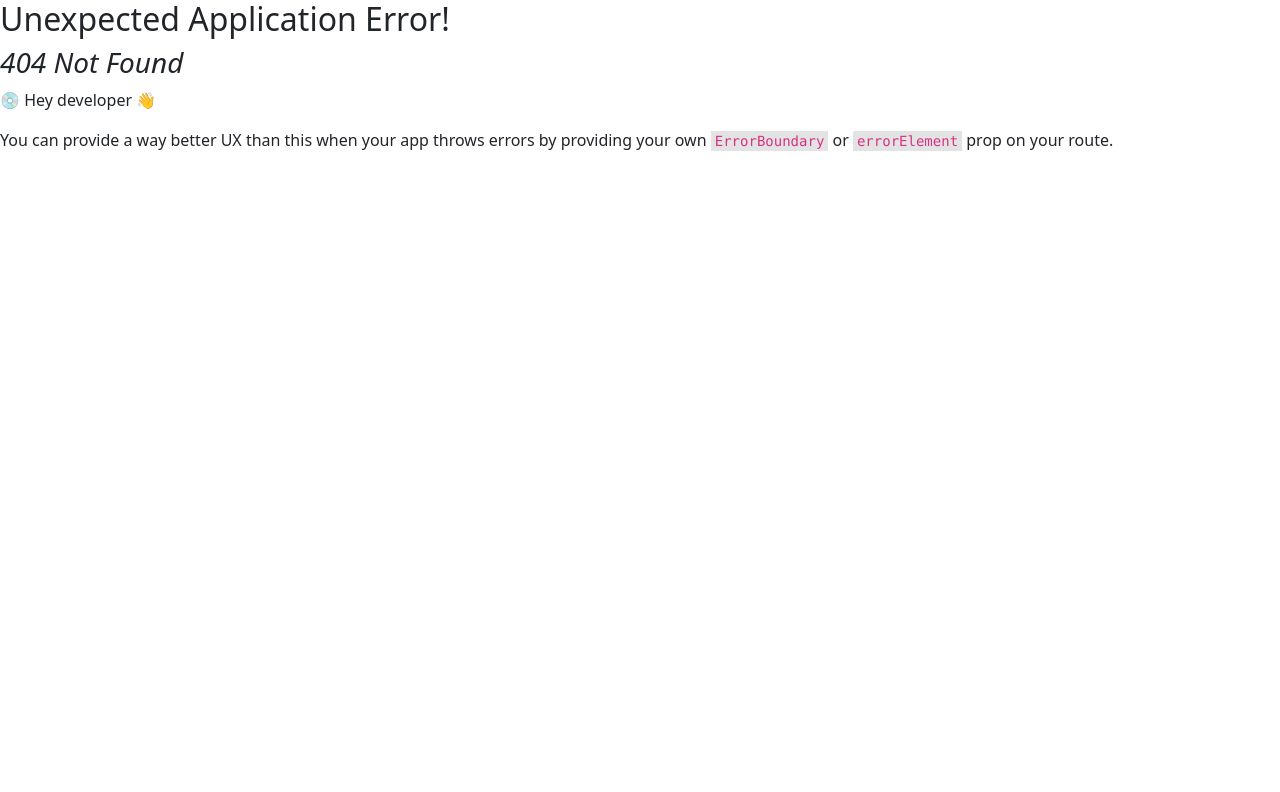
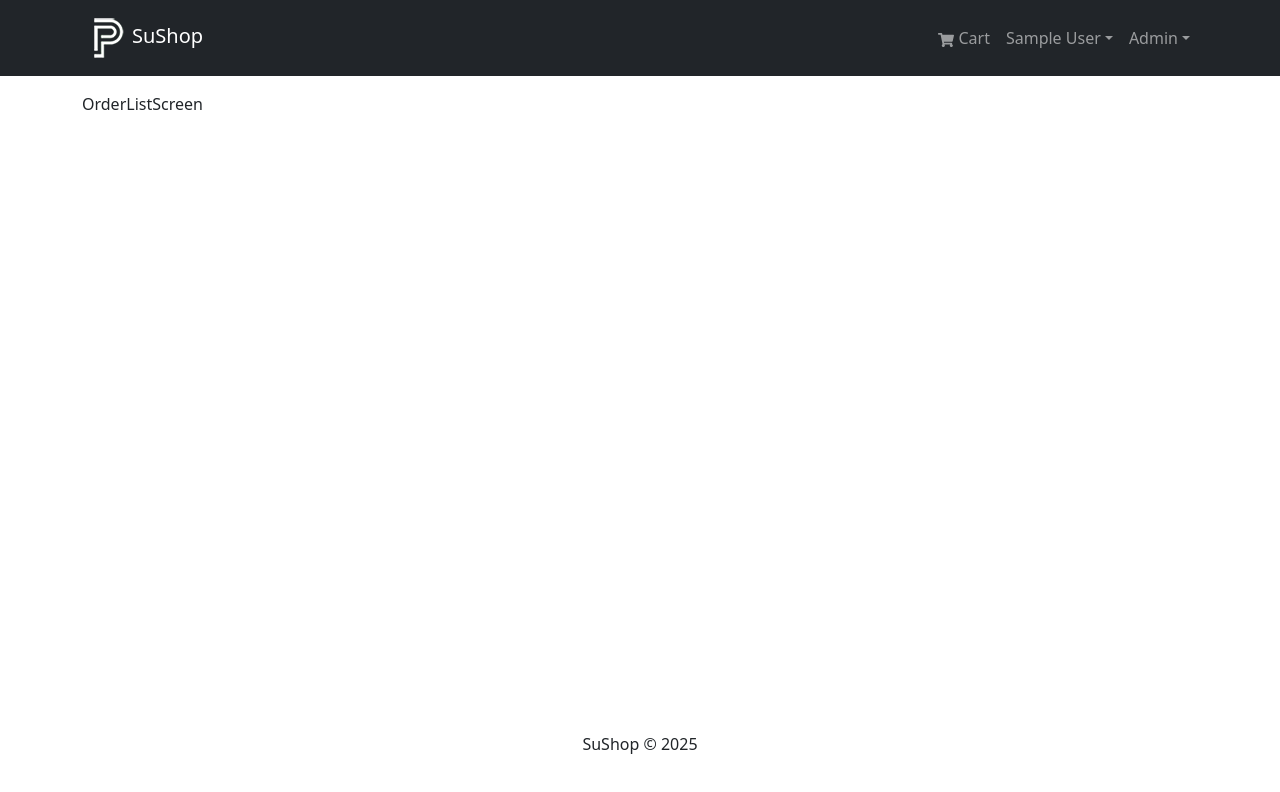
Before and after one commit to PoChuanSu/Pass-BootCamp-ECOM, a React (Create React App) app in the folder frontend/: page /admin/orderlist in a window 1280 px wide. Before the commit this address had no page. Shown: the top 792 px of the page. Built offline with nearby package versions, Linux system fonts and the light colour scheme; sample sign-in values are in the browser's storage.

Commit message:
admin page

```diff
--- /dev/null
+++ b/frontend/src/components/AdminRoute.jsx
@@ -0,0 +1,14 @@
+import { Outlet, Navigate } from "react-router-dom";
+import { useSelector } from "react-redux";
+
+const AdminRoute = () => {
+    const { userInfo } = useSelector((state) => state.auth);
+
+    return userInfo && userInfo.isAdmin ? (
+        <Outlet />
+    ) : (
+        <Navigate to="/login" replace />
+    );
+};
+
+export default AdminRoute;
--- a/frontend/src/components/Header.jsx
+++ b/frontend/src/components/Header.jsx
@@ -79,6 +79,25 @@
                                     </Nav.Link>
                                 </LinkContainer>
                             )}
+                            {userInfo && userInfo.isAdmin && (
+                                <NavDropdown title="Admin" id="adminmenu">
+                                    <LinkContainer to="/admin/productlist">
+                                        <NavDropdown.Item>
+                                            Products
+                                        </NavDropdown.Item>
+                                    </LinkContainer>
+                                    <LinkContainer to="/admin/userlist">
+                                        <NavDropdown.Item>
+                                            Users
+                                        </NavDropdown.Item>
+                                    </LinkContainer>
+                                    <LinkContainer to="/admin/orderlist">
+                                        <NavDropdown.Item>
+                                            Orders
+                                        </NavDropdown.Item>
+                                    </LinkContainer>
+                                </NavDropdown>
+                            )}
                         </Nav>
                     </Navbar.Collapse>
                 </Container>
--- a/frontend/src/index.js
+++ b/frontend/src/index.js
@@ -14,6 +14,7 @@
 import App from "./App";
 import reportWebVitals from "./reportWebVitals";
 import PrivateRoute from "./components/PrivateRoute";
+import AdminRoute from "./components/AdminRoute";
 import HomeScreen from "./screens/HomeScreen";
 import ProductScreen from "./screens/ProductScreen";
 import CartScreen from "./screens/CartScreen";
@@ -24,6 +25,7 @@
 import PlaceOrderScreen from "./screens/PlaceOrderScreen";
 import OrderScreen from "./screens/OrderScreen";
 import ProfileScreen from "./screens/ProfileScreen";
+import OrderListScreen from "./screens/admin/OrderListScreen";
 
 const router = createBrowserRouter(
     createRoutesFromElements(
@@ -41,6 +43,9 @@
                 <Route path="/order/:id" element={<OrderScreen />} />
                 <Route path="/profile" element={<ProfileScreen />} />
             </Route>
+            <Route path="" element={<AdminRoute />}>
+                <Route path="/admin/orderlist" element={<OrderListScreen />} />
+            </Route>
         </Route>
     )
 );
--- /dev/null
+++ b/frontend/src/screens/admin/OrderListScreen.jsx
@@ -0,0 +1,5 @@
+const OrderListScreen = () => {
+    return <div>OrderListScreen</div>;
+};
+
+export default OrderListScreen;
```
